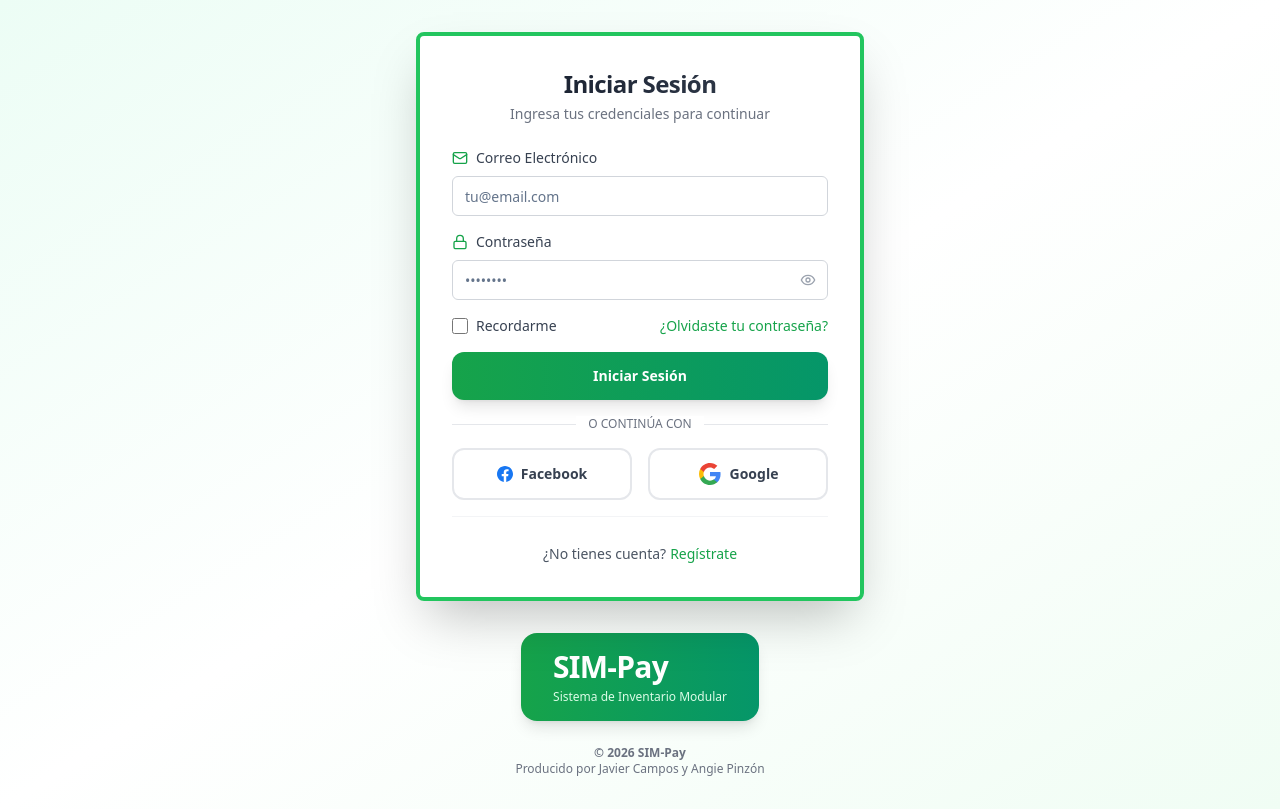
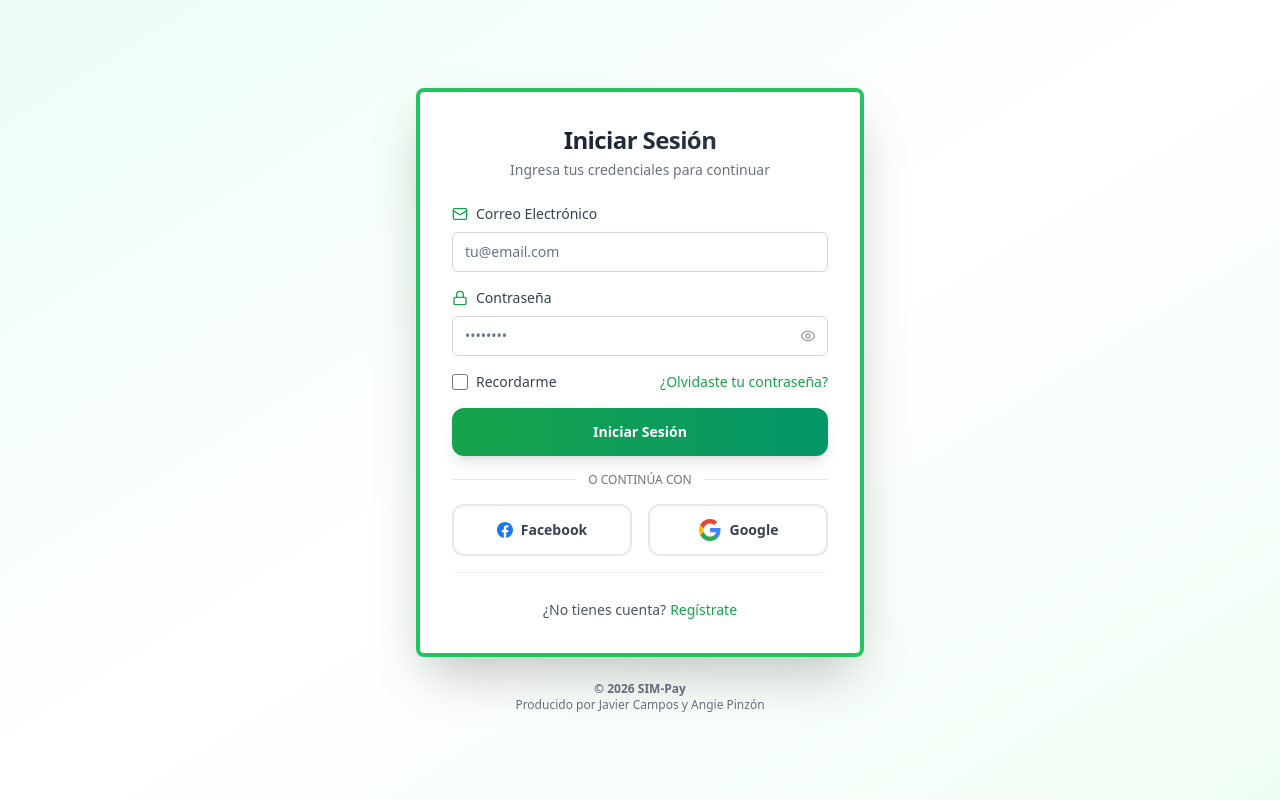
Before and after one commit to ADSOJAVIERCAMPOS/SIM-Pay, a Next.js app in the folder frontend/: page /login in a window 1280 px wide. Built offline with nearby package versions, Linux system fonts and the light colour scheme.

Commit message:
🗑️ Eliminar logo SIM-Pay de abajo

```diff
--- a/frontend/src/app/login/page.tsx
+++ b/frontend/src/app/login/page.tsx
@@ -305,14 +305,6 @@ export default function LoginPage() {
           </CardContent>
         </Card>
 
-        {/* Logo SIM-Pay - AGREGADO ABAJO */}
-        <div className="flex justify-center mt-8">
-          <div className="bg-gradient-to-r from-green-600 to-emerald-600 text-white px-8 py-4 rounded-2xl shadow-lg">
-            <h2 className="text-3xl font-bold tracking-tight">SIM-Pay</h2>
-            <p className="text-xs text-green-100 text-center mt-1">Sistema de Inventario Modular</p>
-          </div>
-        </div>
-
         {/* Footer - Solo copyright */}
         <div className="text-center mt-6 text-xs text-gray-500">
           <p className="font-semibold">© 2026 SIM-Pay</p>
```
